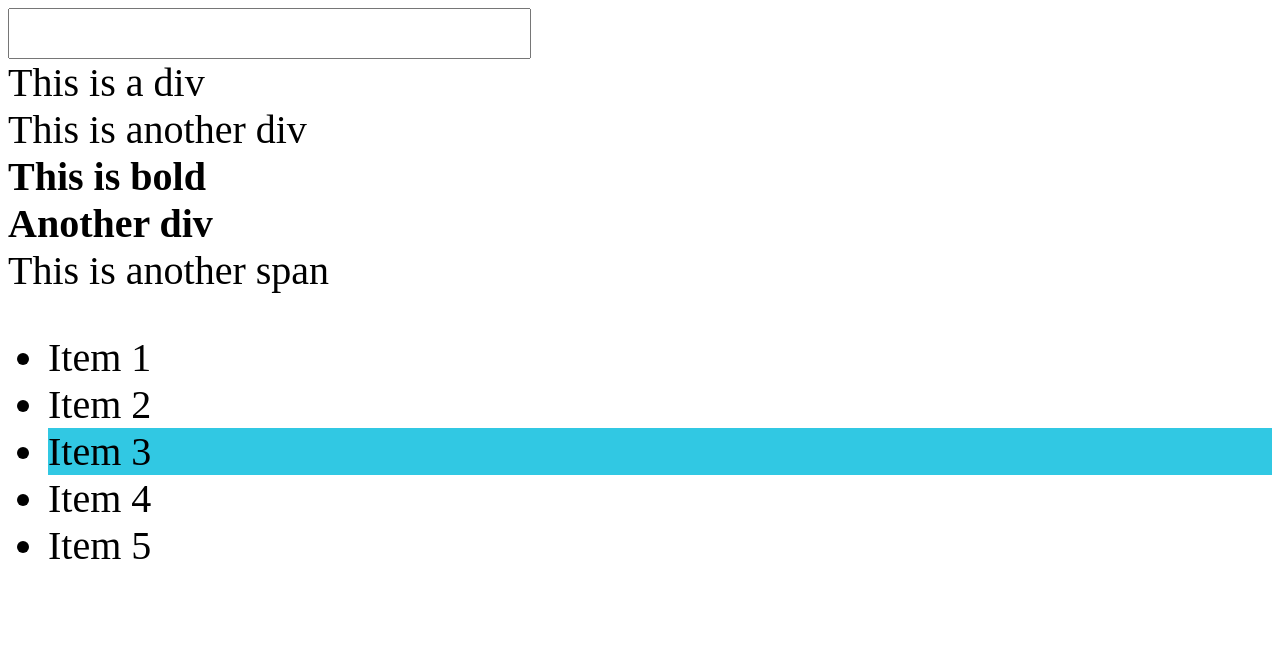
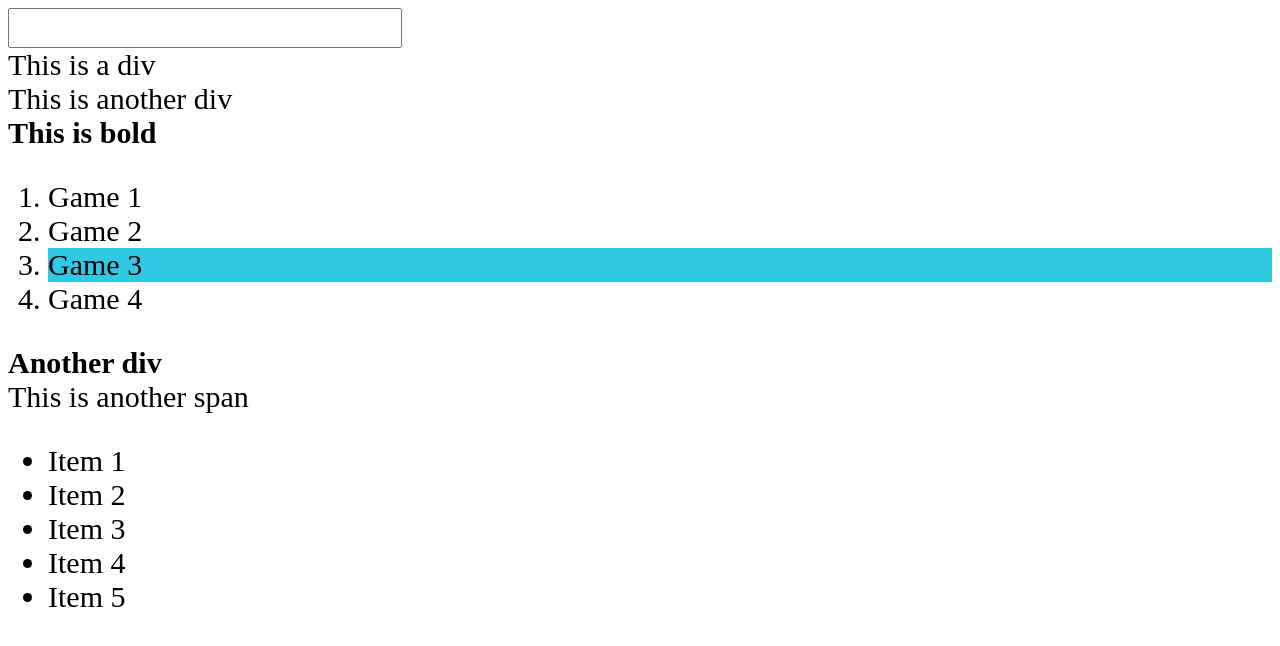
Before and after one commit to TaylorMaDEWotK18/Basic-Fun, a plain HTML site: page index.html in a window 1280 px wide. Drawn offline with Linux system fonts and the light colour scheme.

Commit message:
deeper specificity when created a new li list

```diff
--- a/index.html
+++ b/index.html
@@ -7,9 +7,9 @@
     <title>Document</title>
     <style>
         * {
-            font-size: 40px;
+            font-size: 30px;
         }
-        li:nth-child(3) {
+        ol li:nth-child(3) {
             background:  rgb(49, 200, 227);
         }
     </style>
@@ -23,7 +23,12 @@
             <b>This is bold</b>
         </span>
     </div>
-
+    <ol>
+        <li>Game 1</li>
+        <li>Game 2</li>
+        <li>Game 3</li>
+        <li>Game 4</li>
+    </ol>
     <div><b>Another div</b></div>
     <span>This is another span</span>
     <ul>
```
